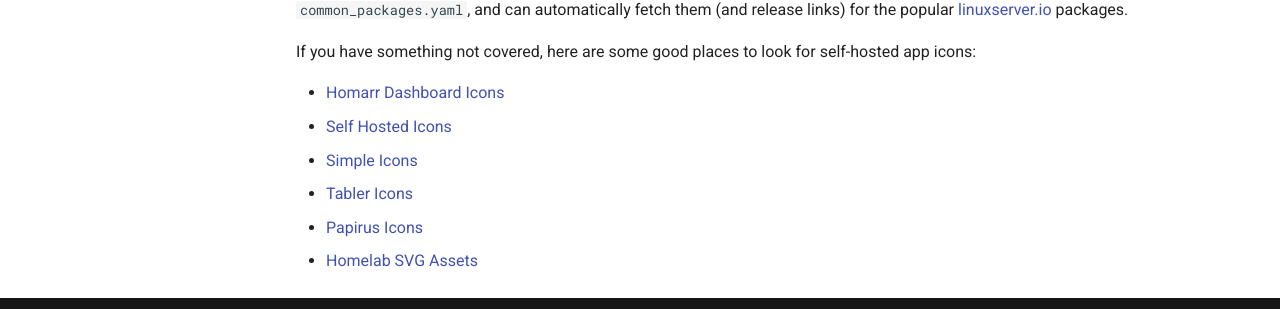
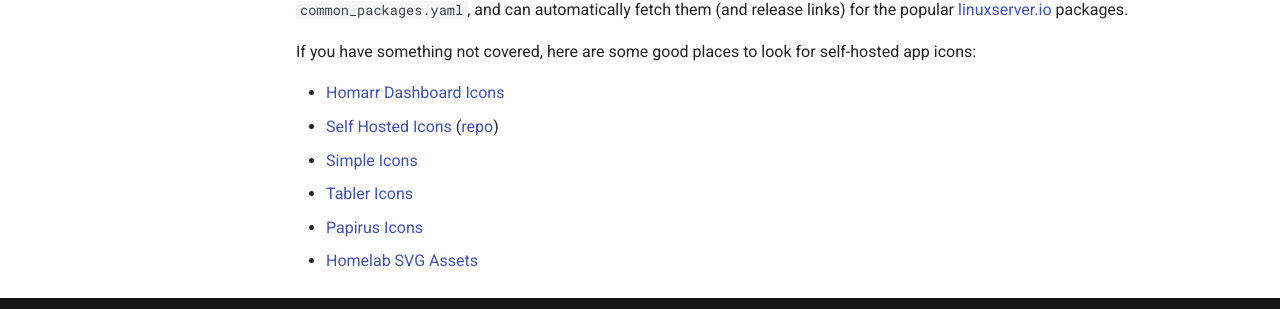
Before and after one commit to rhizomatics/updates2mqtt, an MkDocs documentation site: the page built from docs/configuration.md, in a window 1280 px wide and 900 px high, scrolled down 2818 px. Shown: the part 557-866 px from the top of the window. Built offline with MkDocs 1.6.1 and Material for MkDocs 9.7.7, drawn with Linux system fonts in a browser that asks for light colours; plug-ins that fetch from the network failed and are left out; comment, search, counter and statistics services are not loaded.

Commit message:
improve self hosted icons link

```diff
--- a/docs/configuration.md
+++ b/docs/configuration.md
@@ -145,7 +145,7 @@
 If you have something not covered, here are some good places to look for self-hosted app icons:
 
 - [Homarr Dashboard Icons](https://github.com/homarr-labs/dashboard-icons)
-- [Self Hosted Icons](https://github.com/selfhst/icons)
+- [Self Hosted Icons](https://selfh.st/icons/) ([repo](https://github.com/selfhst/icons))
 - [Simple Icons](https://github.com/simple-icons/simple-icons)
 - [Tabler Icons](https://tabler.io/icons)
 - [Papirus Icons](https://github.com/PapirusDevelopmentTeam/papirus-icon-theme)
```
